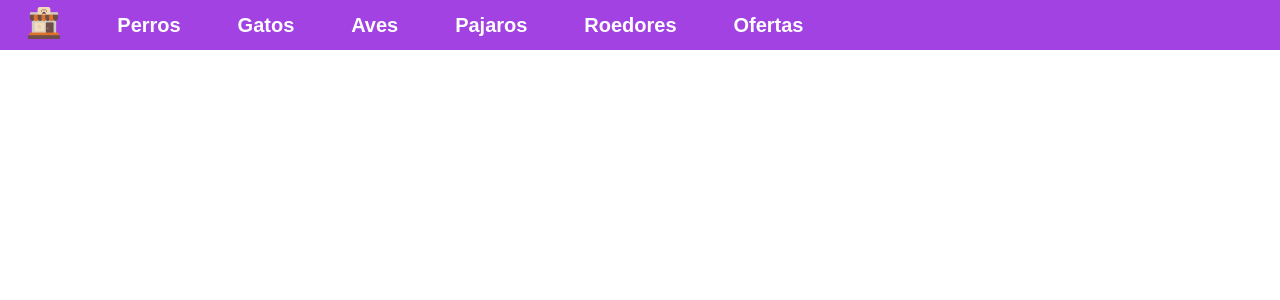
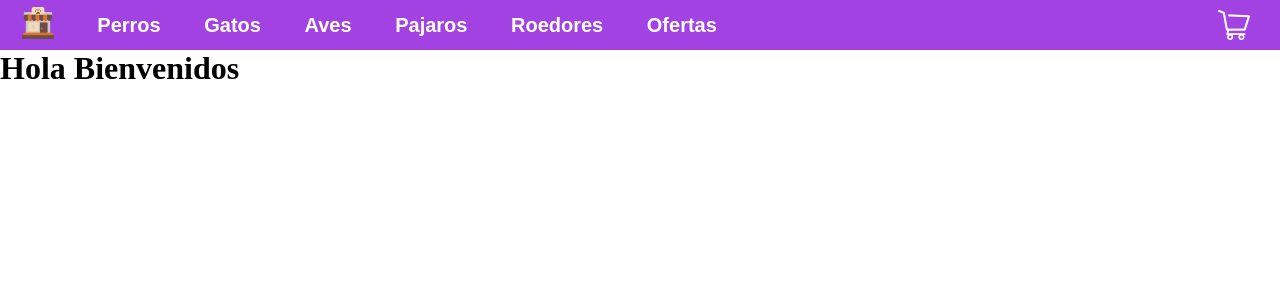
Before and after one commit to NancyFuryk/PetShop-NancyFuryk, a React (Create React App) app in the folder petshop-nancyfuryk/: page / in a window 1280 px wide. Shown: the top 300 px of the page. Built offline with nearby package versions, Linux system fonts and the light colour scheme.

Commit message:
prop greeating

```diff
--- a/petshop-nancyfuryk/src/App.js
+++ b/petshop-nancyfuryk/src/App.js
@@ -1,9 +1,12 @@
 import NavBar from "./components/NavBar/NavBar";
+import ItemListContainer from "./components/ItemListContainer/ItemListContainer";
+
 
 function App() {
   return (
     <div className="App">
       <NavBar/>
+      <ItemListContainer greeting={"Hola Bienvenidos"}/>
     </div>
   );
 }
--- /dev/null
+++ b/petshop-nancyfuryk/src/components/CartWidget/CartWidget.js
@@ -0,0 +1,12 @@
+
+import './CartWidget.scss'
+
+
+export default function CartWidget() {
+    return (
+      <div className="CartWidget">
+        <p></p>
+          <img src='miniCart.png'/>
+      </div>
+    );
+  }
--- /dev/null
+++ b/petshop-nancyfuryk/src/components/CartWidget/CartWidget.scss
@@ -0,0 +1,6 @@
+.CartWidget{
+    display: flex;
+    justify-content: flex-end;
+    width: 45%;
+    padding-right: 30px;
+}
--- /dev/null
+++ b/petshop-nancyfuryk/src/components/ItemListContainer/ItemListContainer.js
@@ -0,0 +1,5 @@
+export default function ItemListContainer(props) {
+    return (
+      <h1>{props.greeting}</h1>
+    );
+  }
--- a/petshop-nancyfuryk/src/components/NavBar/NavBar.js
+++ b/petshop-nancyfuryk/src/components/NavBar/NavBar.js
@@ -1,12 +1,11 @@
-import React from 'react';
-import ReactDOM from 'react-dom';
+import CartWidget from "../CartWidget/CartWidget";
 import './NavBar.scss'
 
 
 export default function NavBar() {
     return (
       <div className="navBar">
-        <div>
+        <div className='navBarContainer'>
             <li><a href='#'><img src="logoPata.png"/></a></li>
             <li><a href='#'>Perros</a></li>
             <li><a href='#'>Gatos</a></li>
@@ -15,6 +14,7 @@ export default function NavBar() {
             <li><a href='#'>Roedores</a></li>
             <li><a href='#'>Ofertas</a></li>
         </div>
+          <CartWidget/>
       </div>
     );
   }
--- a/petshop-nancyfuryk/src/components/NavBar/NavBar.scss
+++ b/petshop-nancyfuryk/src/components/NavBar/NavBar.scss
@@ -8,7 +8,7 @@
     display: flex;
     align-items: center;
     background-color: rgb(162, 66, 226);
-    div{
+    .navBarContainer{
         width: 65%;
         display: flex;
         justify-content: space-around;
```
Also changed, not shown: petshop-nancyfuryk/public/miniCart.png (added).
